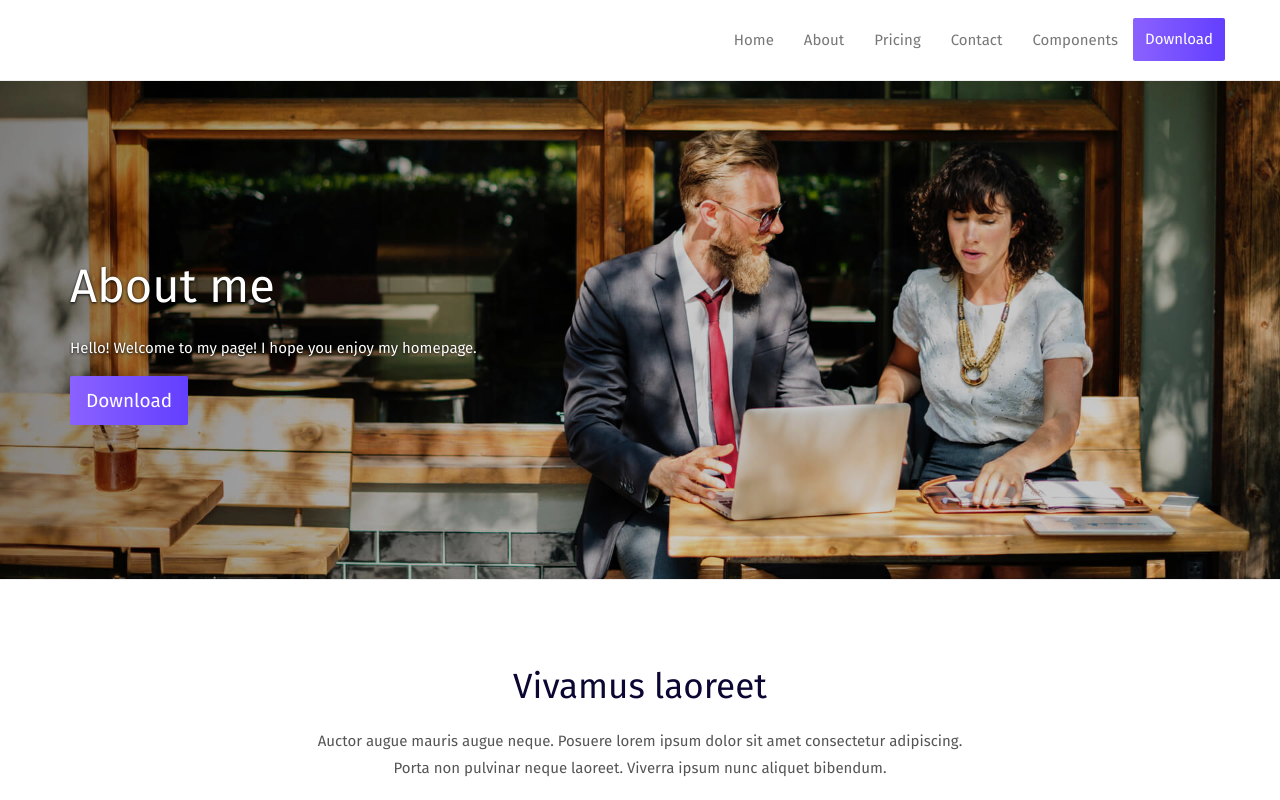
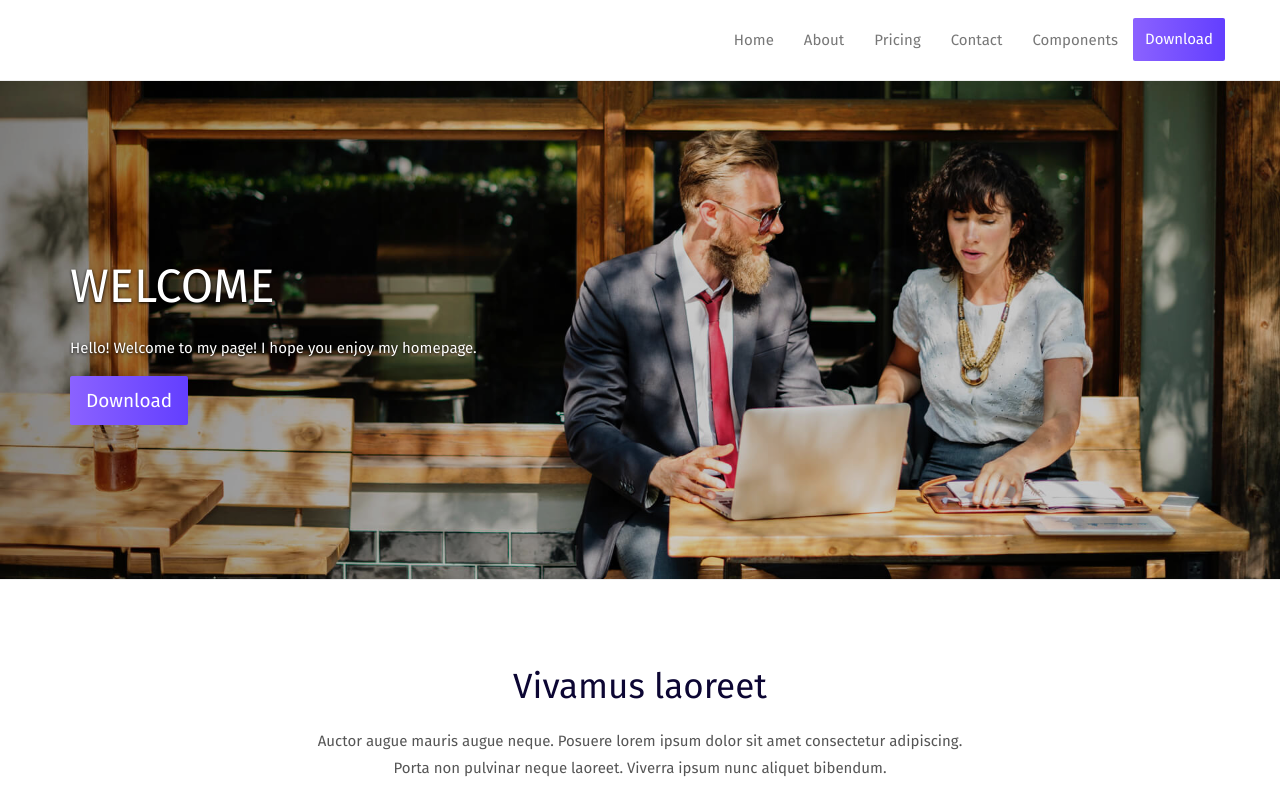
Before and after one commit to RirikoNinomiya/web, a plain HTML site: page pure/index.html in a window 1280 px wide. Shown: the top 800 px of the page. Drawn offline with Linux system fonts and the light colour scheme; a web font is replaced by a local one.

Commit message:
Update index.html

```diff
--- a/pure/index.html
+++ b/pure/index.html
@@ -66,7 +66,7 @@
         <div class="row">
 
             <div class="col-md-6">
-                <h1>About me</h1>
+                <h1>WELCOME</h1>
               <p>Hello! Welcome to my page! I hope you enjoy my homepage. </p>
                  <a href="./download.html" title="" class="btn btn-lg btn-primary">Download</a>
             </div>
```
